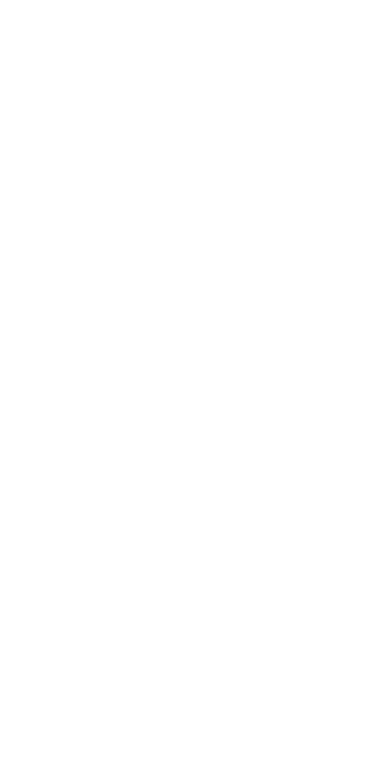
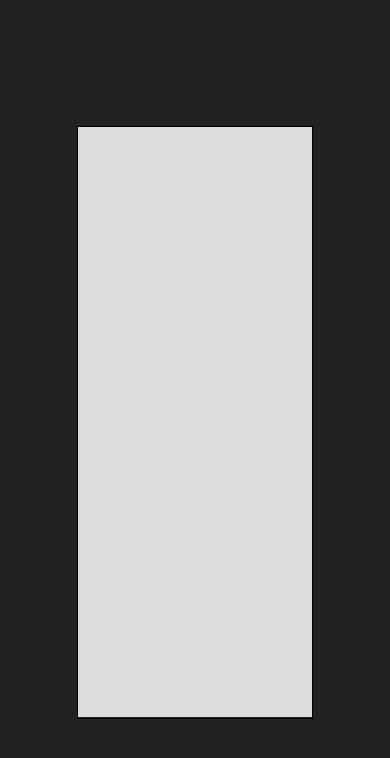
Before and after one commit to JannaDev-py/tetris, a website with bundled scripts: page index.html in a window 390 px wide. Built offline with nearby package versions, Linux system fonts and the light colour scheme.

Commit message:
canvas responsive

```diff
--- a/index.html
+++ b/index.html
@@ -4,8 +4,36 @@
   <meta charset="UTF-8">
   <meta name="viewport" content="width=device-width, initial-scale=1.0">
   <title>Document</title>
+  <style>
+    body, html {
+      margin: 0;
+      padding: 0;
+      width: 100%;
+      height: 100%;
+    }
+    body {
+      display: flex;
+      justify-content: center;
+      align-items: center;
+      background-color: #222;
+    }
+    .canvas-container {
+      background: #ddd;
+      width: 60%;
+      height: 70%;
+      display: flex;
+      justify-content: center;
+      align-items: center;
+    }
+    canvas {
+      border: 1px solid black;
+    }
+  </style>
 </head>
 <body>
+  <div class="canvas-container">
+    <canvas id="canvas"></canvas>
+  </div>
   <script src="script.js" type="module"></script>
 </body>
 </html>
--- a/script.ts
+++ b/script.ts
@@ -0,0 +1,17 @@
+const canvasContainer = document.querySelector('.canvas-container') as HTMLDivElement
+const canvas = document.getElementById('canvas') as HTMLCanvasElement
+
+canvas.width = canvasContainer.clientWidth
+canvas.height = canvasContainer.clientHeight
+
+window.addEventListener('resize', () => {
+  canvas.width = canvasContainer.clientWidth
+  canvas.height = canvasContainer.clientHeight
+})
+
+const config = {
+  width: 20,
+  height: 30
+}
+
+console.log(config)
```
